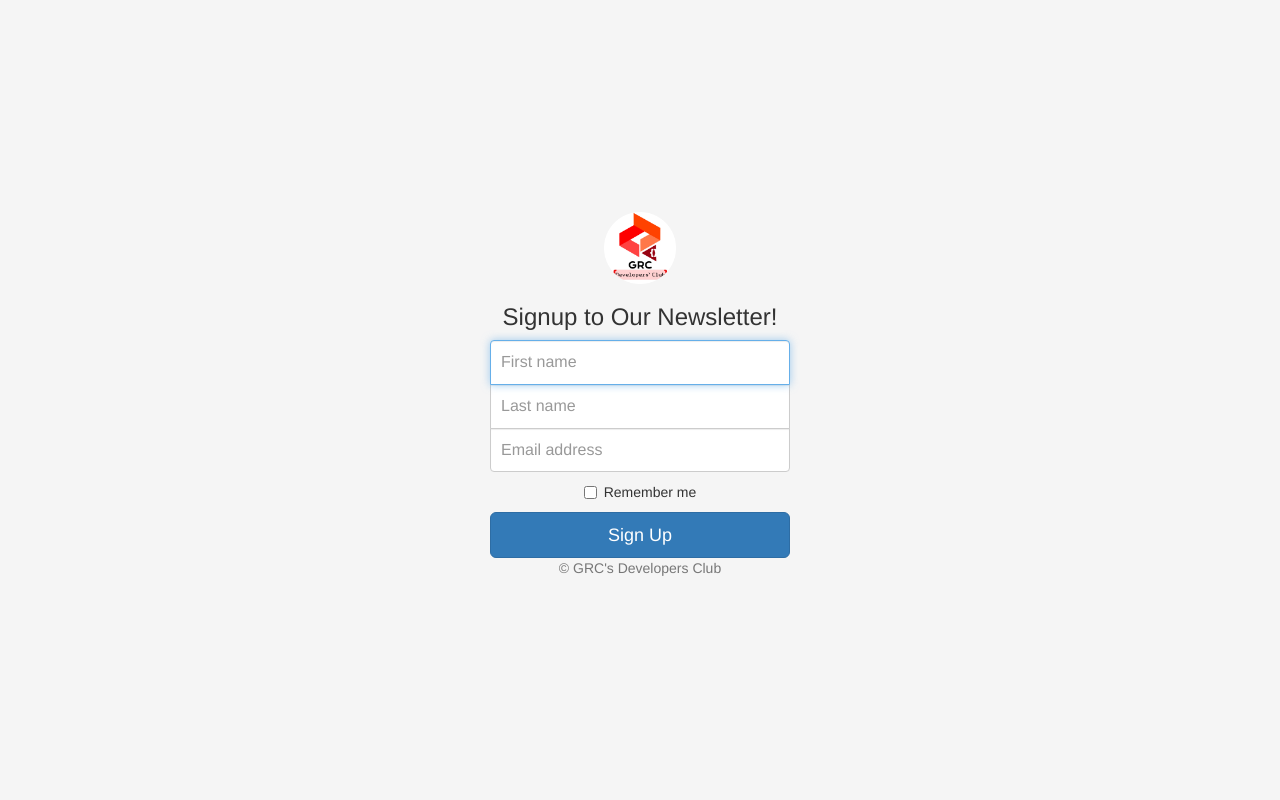
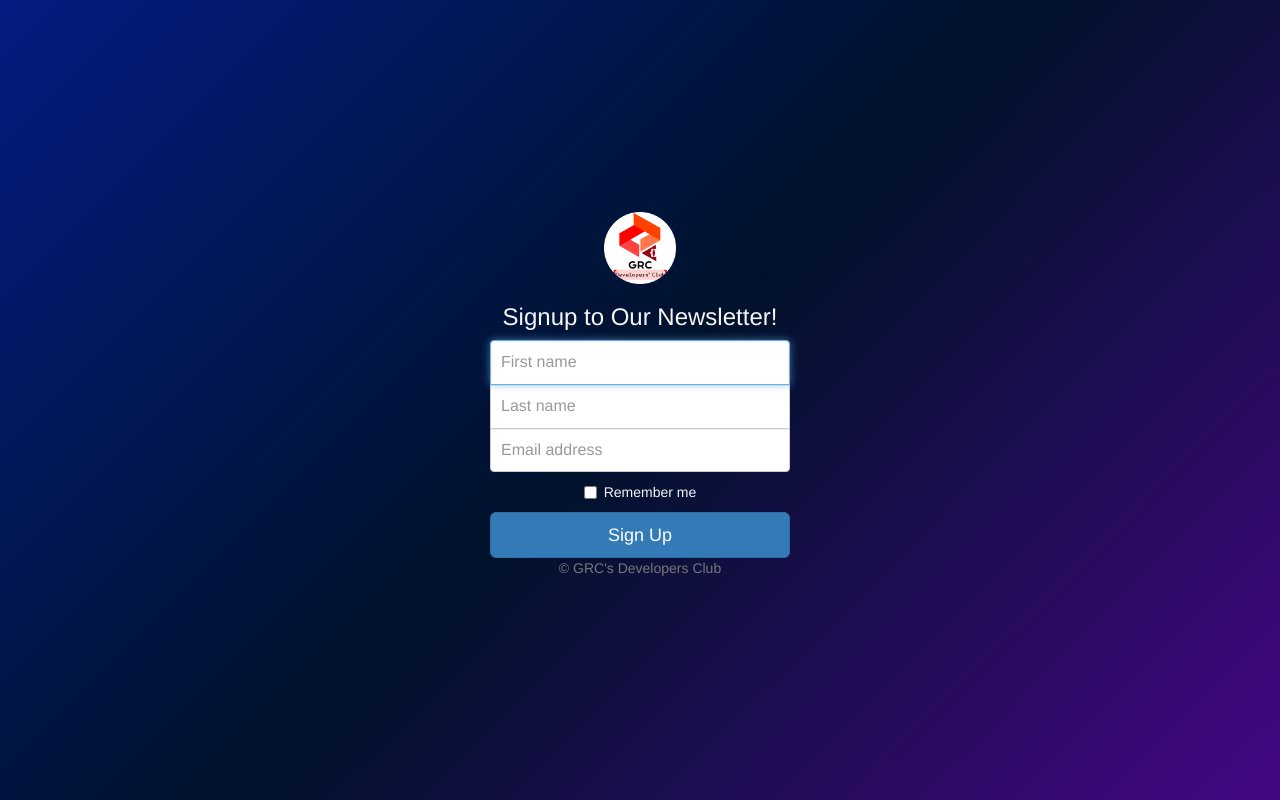
Before and after one commit to chavangorakh1999/Newsletter-Signup, a website: page signup.html in a window 1280 px wide. Drawn offline with nearby package versions, Linux system fonts and the light colour scheme.

Commit message:
changing background color to gradient

```diff
--- a/public/styles.css
+++ b/public/styles.css
@@ -10,7 +10,9 @@ body {
   align-items: center;
   padding-top: 40px;
   padding-bottom: 40px;
-  background-color: #f5f5f5;
+
+  color: #f5f5f5;
+  background: linear-gradient(0.375turn, #041C82, #00122B, #440784);
 }
 
 .form-signin {
@@ -45,4 +47,5 @@ body {
   margin-bottom: 10px;
   border-top-left-radius: 0;
   border-top-right-radius: 0;
+
 }
```
